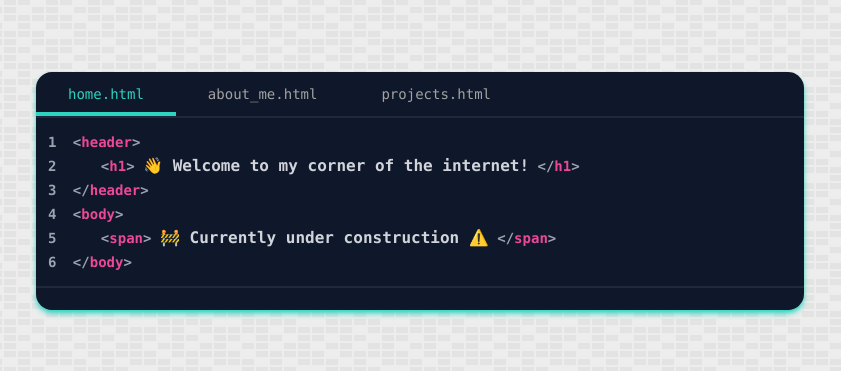
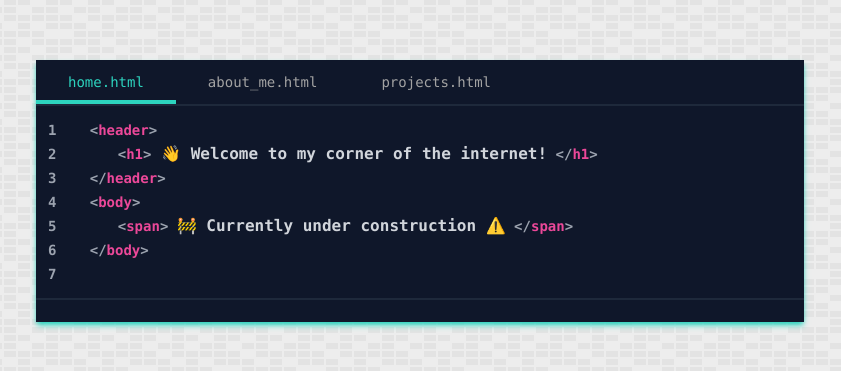
Before and after one commit to Gervaes/neocities, a website: page public/index.html in a window 1280 px wide. Shown: the part 209-580 px from the top of the page, without its empty margins (220-1061 px from the left). Drawn offline with Linux system fonts and the light colour scheme.

Commit message:
nc-03 style: first attempt regarding code readability

```diff
--- a/public/index.html
+++ b/public/index.html
@@ -9,47 +9,21 @@
 </head>
 
 <body class="h-screen flex items-center justify-center font-mono">
-    <div class="m-4 w-[48rem] min-w-[33rem] bg-slate-900 rounded-2xl shadow-md shadow-teal-400">
+    <div class="m-4 w-[48rem] min-w-[33rem] bg-slate-900 shadow-md shadow-teal-400">
         <div class="flex text-sm pt-1">
             <div class="tab active">home.html</div>
             <div class="tab">about_me.html</div>
             <div class="tab">projects.html</div>
         </div>
-        <div class="border-t-2 p-3 border-t-slate-800 rounded-b-3xl text-gray-400 font-semibold text-sm leading-6">
-            <line>
-                1
-                <span class="pl-2">&lt;<span class="tag">header</span>&gt;</span>
-            </line>
-            </br>
-            <line>
-                2
-                <span class="pl-9">&lt;<span class="tag">h1</span>&gt;</span>
-                <span class="code-text">👋 Welcome to my corner of the internet!</span>
-                <span>&lt;/<span class="tag">h1</span>&gt;</span>
-            </line>
-            </br>
-            <line>
-                3
-                <span class="pl-2">&lt;/<span class="tag">header</span>&gt;</span>
-            </line>
-            </br>
-            <line>
-                4
-                <span class="pl-2">&lt;<span class="tag">body</span>&gt;</span>
-            </line>
-            </br>
-            <line>
-                5
-                <span class="pl-9">&lt;<span class="tag">span</span>&gt;</span>
-                <span class="code-text">🚧 Currently under construction <span
-                        class="animate-[pulse_1s_linear_infinite]">⚠️</span></span>
-                <span>&lt;/<span class="tag">span</span>&gt;</span>
-            </line>
-            </br>
-            <line>
-                6
-                <span class="pl-2">&lt;/<span class="tag">body</span>&gt;</span>
-            </line>
+        <div class="border-t-2 p-3 border-t-slate-800 text-gray-400 font-semibold text-sm leading-6">
+            <pre>
+1   <outer-tag>&lt;<span>header</span>&gt;</outer-tag>
+2   <inner-tag>&lt;<span>h1</span>&gt;</inner-tag><text-content> 👋 Welcome to my corner of the internet!</text-content> <ending-tag>&lt;/<span>h1</span>&gt;</ending-tag>
+3   <outer-tag>&lt;/<span>header</span>&gt;</outer-tag>
+4   <outer-tag>&lt;<span>body</span>&gt;</outer-tag>
+5   <inner-tag>&lt;<span>span</span>&gt;</inner-tag> <text-content>🚧 Currently under construction <span class="animate-[pulse_1s_linear_infinite]">⚠️</span></text-content> <ending-tag>&lt;/<span>span</span>&gt;</ending-tag>
+6   <outer-tag>&lt;/<span>body</span>&gt;</outer-tag>
+7   </pre>
         </div>
         <div class="h-6 border-t-2 border-t-slate-800"></div>
     </div>
--- a/src/input.css
+++ b/src/input.css
@@ -16,13 +16,23 @@ body {
 }
 
 .tab:not(.active):hover {
-    @apply bg-slate-800 rounded-t-md;
+    @apply bg-slate-800;
 }
 
-.tag {
+outer-tag {
+    @apply pl-2;
+}
+
+inner-tag {
+    @apply pl-9;
+}
+
+outer-tag span,
+inner-tag span,
+ending-tag span {
     @apply text-pink-500;
 }
 
-.code-text {
+text-content {
     @apply text-gray-300 text-base;
 }
```
Also changed, not shown: public/style.css.
